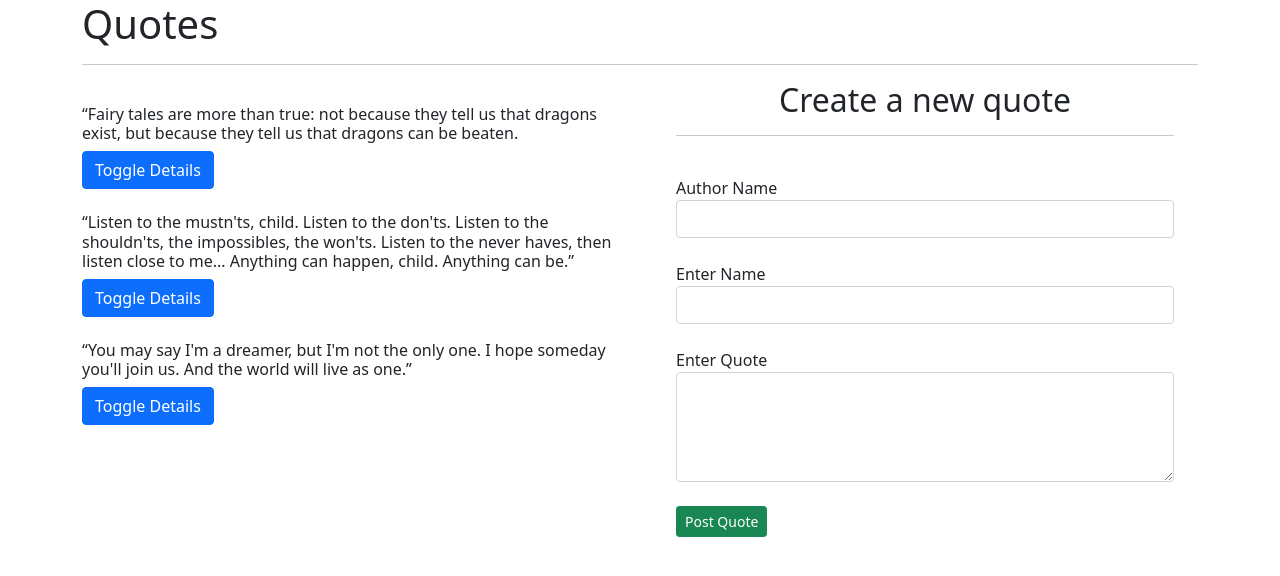
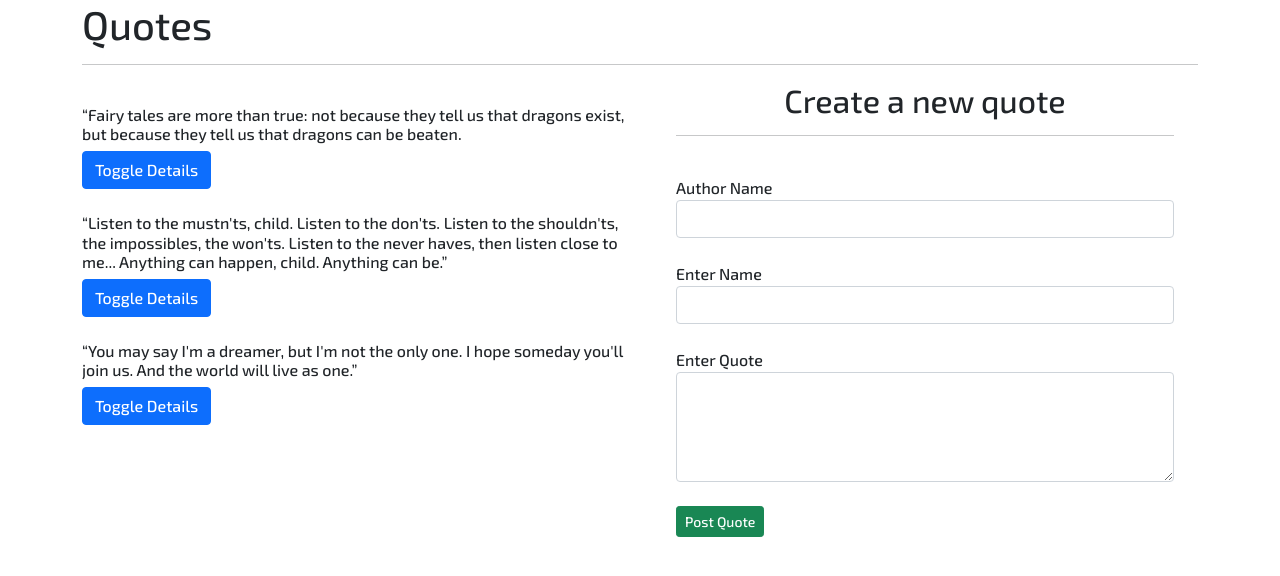
Before and after one commit to Lyonsmasawa/Qoutes-App, an Angular app: page / in a window 1280 px wide. Shown: the top 576 px of the page. Built offline with nearby package versions, Linux system fonts and the light colour scheme.

Commit message:
add custom css

```diff
--- a/src/styles.css
+++ b/src/styles.css
@@ -1,77 +1,12 @@
- @import "~bootstrap/dist/css/bootstrap.css"
-/*@import url("https://fonts.googleapis.com/css2?family=Poppins:wght@300;400&display=swap");
+ @import "~bootstrap/dist/css/bootstrap.css";
+ @import url('https://fonts.googleapis.com/css2?family=Exo+2:ital,wght@0,200;0,300;0,500;0,600;1,600;1,700&display=swap');
 
-* {
-  box-sizing: border-box;
-  margin: 0;
-  padding: 0;
-}
-
-body {
-  font-family: "Poppins", sans-serif;
-}
-
-.container {
-  max-width: 500px;
-  margin: 30px auto;
-  overflow: auto;
-  min-height: 300px;
-  border: 1px solid steelblue;
-  padding: 30px;
-  border-radius: 5px;
-}
-.btn {
-  display: inline-block;
-  background: #000;
-  color: #fff;
-  border: none;
-  padding: 10px 20px;
-  margin: 5px;
-  border-radius: 5px;
-  cursor: pointer;
-  text-decoration: none;
-  font-size: 15px;
-  font-family: inherit;
-}
-.btn:focus {
-  outline: none;
-}
-.btn:active {
-  transform: scale(0.98);
-}
-
-.btn-block {
-  display: block;
-  width: 100%;
-}
-
-.form-control {
-  margin: 20px 0;
-}
-
-.form-control label {
-  display: block;
-}
-
-.form-control input {
-  width: 100%;
-  height: 40px;
-  margin: 5px;
-  padding: 3px 7px;
-  font-size: 17px;
-}
-
-.form-control-check {
-  display: flex;
-  align-items: center;
-  justify-content: space-between;
-}
-
-.form-control-check label {
-  flex: 1;
-}
-
-.form-control-check input {
-  flex: 2;
-  height: 20px;
-} */
+ * {
+     margin: 0;
+     padding: 0;
+     font-family: 'Exo 2', sans-serif;
+     box-sizing: border-box;
+     text-decoration: none;
+     border: none;
+     transition: all .3s linear;
+ }
```
